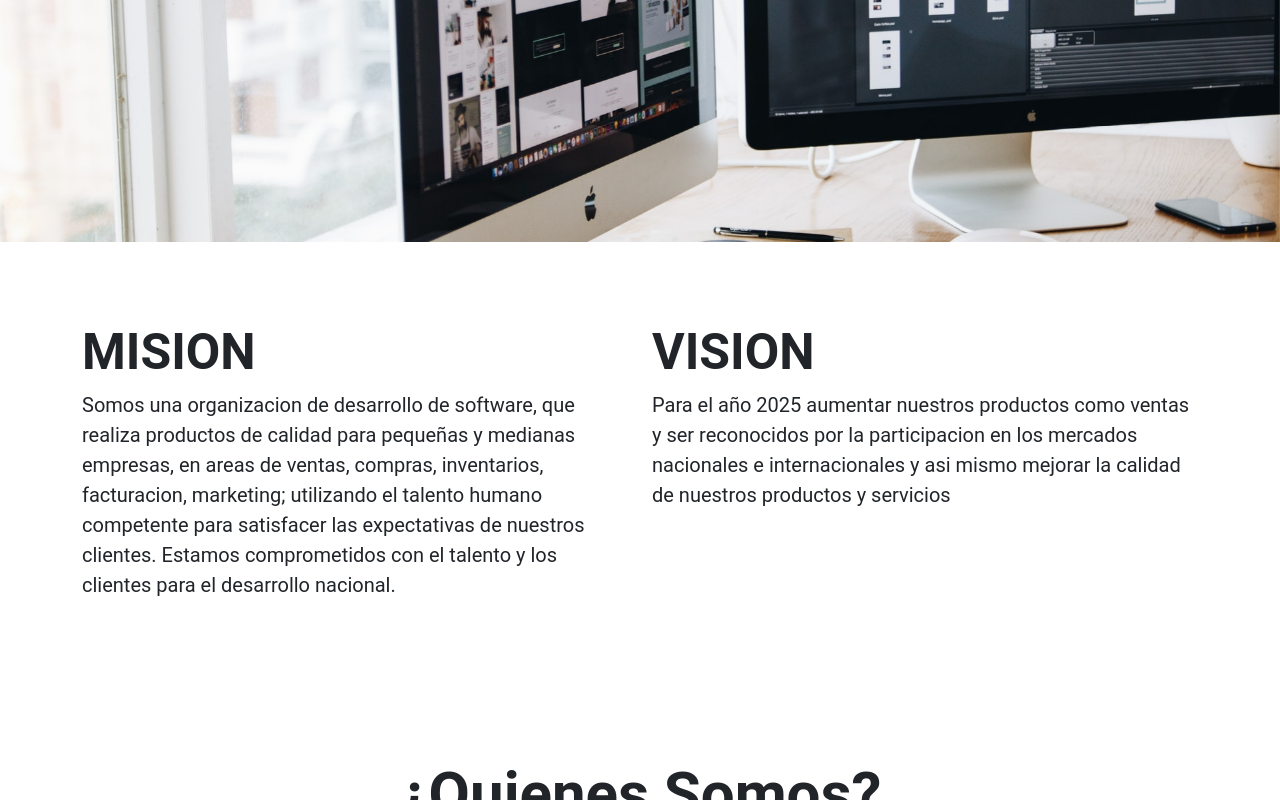
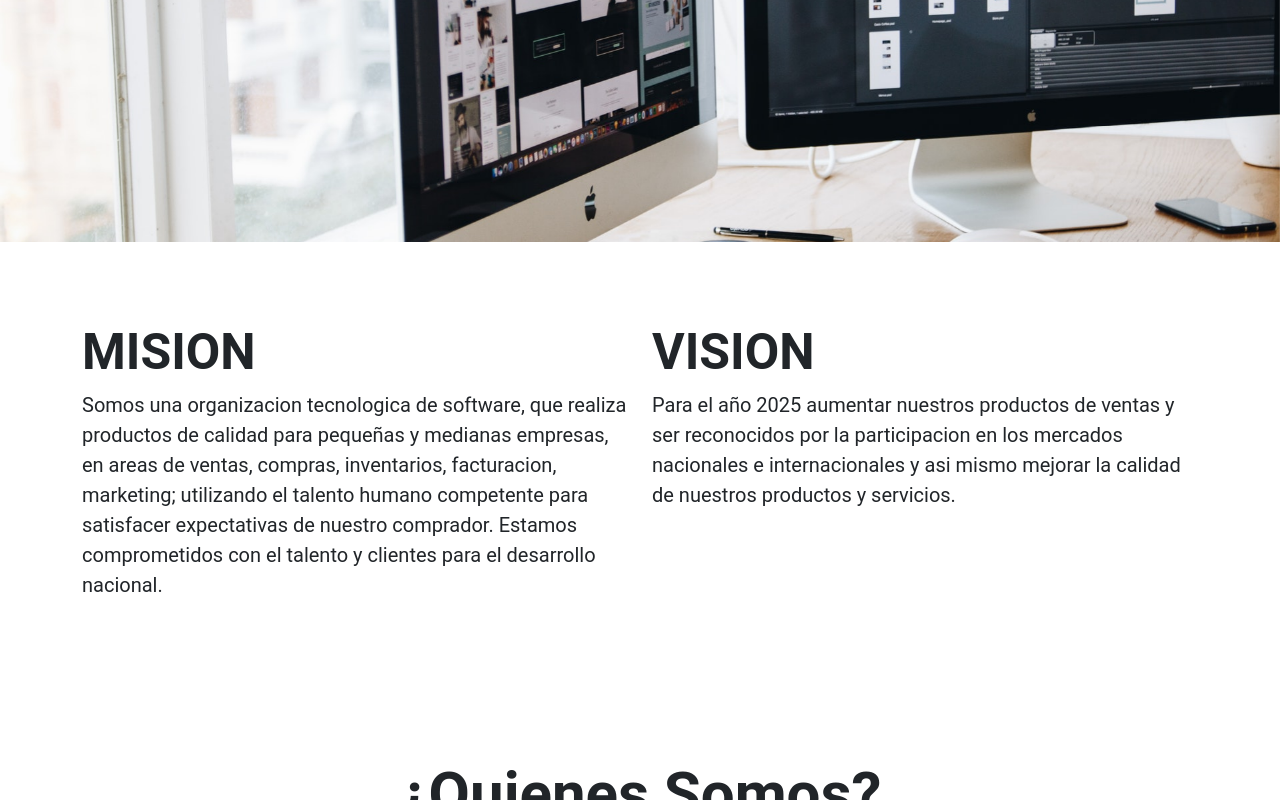
Before and after one commit to winvale/pagina-invetasapp, a website: page index.html in a window 1280 px wide. Shown: the part 382-1182 px from the top of the page. Drawn offline with nearby package versions, Linux system fonts and the light colour scheme.

Commit message:
arreglo de mision y vision

```diff
--- a/index.html
+++ b/index.html
@@ -82,19 +82,19 @@
       <div class="row">
         <div class="col">
           <h1 class="h1_mis-vis">MISION</h1>
-          <p class="p_mis-vis">Somos una organizacion de desarrollo de software,
+          <p class="p_mis-vis">Somos una organizacion tecnologica de software,
             que realiza productos de calidad para pequeñas y medianas empresas,
             en areas de ventas, compras, inventarios, facturacion, marketing; utilizando el
-            talento humano competente para satisfacer las expectativas de nuestros clientes.
-            Estamos comprometidos con el talento y los clientes para el desarrollo nacional.
+            talento humano competente para satisfacer  expectativas de nuestro comprador.
+            Estamos comprometidos con el talento y  clientes para el desarrollo nacional.
           </p>
         </div>
         <div class="col">
           <h1 class="h1_mis-vis">VISION</h1>
-          <p class="p_mis-vis"> Para el año 2025 aumentar nuestros productos como ventas y ser
+          <p class="p_mis-vis"> Para el año 2025 aumentar nuestros productos de ventas y ser
             reconocidos por la participacion en los mercados nacionales e
             internacionales y asi mismo mejorar la calidad de nuestros productos y
-            servicios
+            servicios.
           </p>
         </div>
       </div>
```
